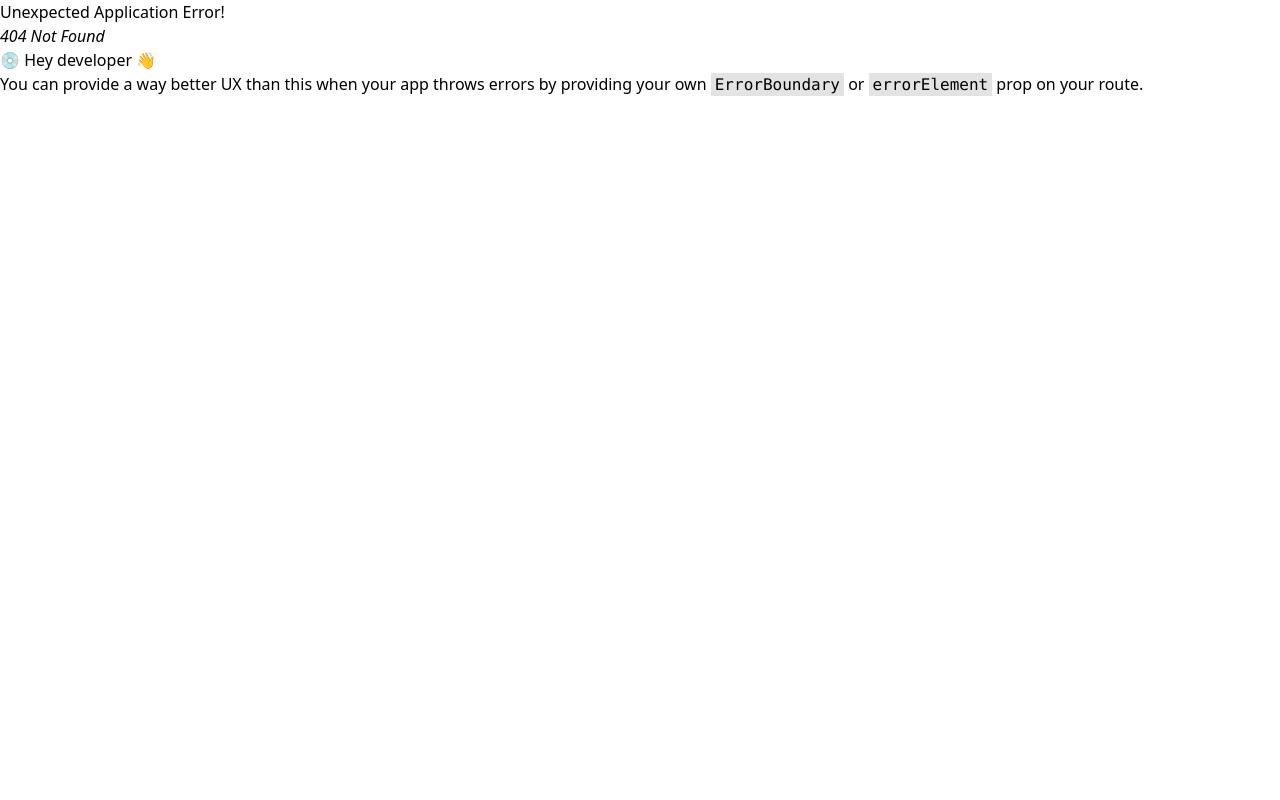
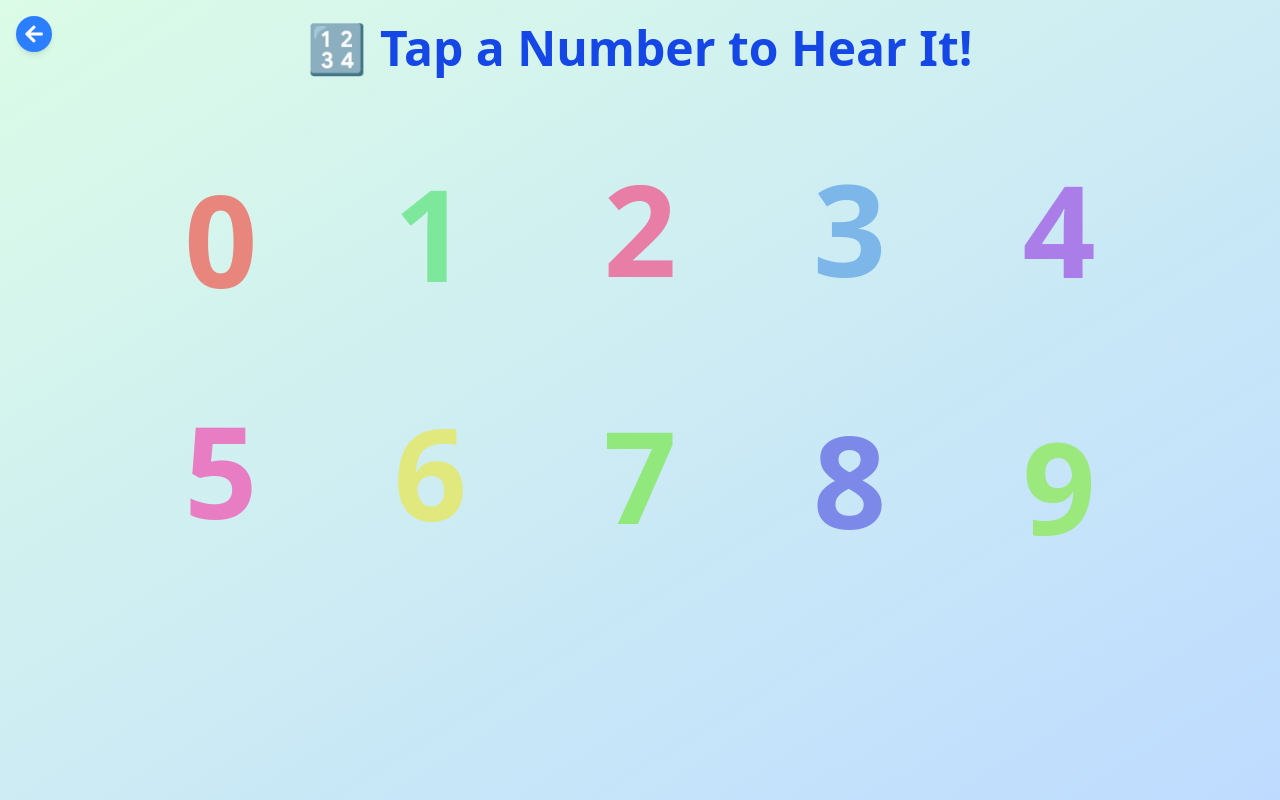
Before and after one commit to Sibuchanda/KidzoLearn, a React (Vite) app in the folder frontend/: page /NumberRecognition in a window 1280 px wide. Before the commit this address had no page. Built offline with nearby package versions, Linux system fonts and the light colour scheme.

Commit message:
Implemented NumberRecognition page

```diff
--- a/frontend/src/App.jsx
+++ b/frontend/src/App.jsx
@@ -4,6 +4,7 @@ import HomePage from "./pages/home/HomePage";
 import Dashboard from "./pages/dashboard/Dashboard";
 import KGActivities from "./pages/KG/KgActivities";
 import ColorRecognition from "./pages/KG/ColorRecognition";
+import NumberRecognition from './pages/KG/NumberRecognition';
 
 function App() {
   const router = createBrowserRouter([
@@ -23,6 +24,10 @@ function App() {
       path: "/ColorRecognition",
       element: <ColorRecognition />,
     },
+    {
+      path: "/NumberRecognition",
+      element: <NumberRecognition />,
+    },
   ]);
 
   return <RouterProvider router={router} />;
--- /dev/null
+++ b/frontend/src/pages/KG/KgActivities.css
@@ -0,0 +1,31 @@
+@keyframes floatUp {
+  from {
+    transform: translateY(0);
+    opacity: 1;
+  }
+  to {
+    transform: translateY(-120vh);
+    opacity: 0;
+  }
+}
+
+.animate-float-up {
+  animation-name: floatUp;
+  animation-timing-function: linear;
+  animation-iteration-count: infinite;
+}
+
+
+/* ====================Number Recognition================================ */
+@keyframes bounce {
+  0%, 100% {
+    transform: translateY(0px);
+  }
+  50% {
+    transform: translateY(-20px);
+  }
+}
+
+.bounce-number {
+  animation: bounce 1.5s infinite;
+}
--- a/frontend/src/pages/KG/KgActivities.jsx
+++ b/frontend/src/pages/KG/KgActivities.jsx
@@ -1,41 +1,81 @@
-import { FaPalette, FaSortNumericUpAlt, FaFont, FaDog } from 'react-icons/fa';
-import { useNavigate } from 'react-router-dom';
+import { FaPalette, FaSortNumericUpAlt, FaFont, FaDog, FaArrowLeft } from "react-icons/fa";
+import { useNavigate } from "react-router-dom";
+import './KgActivities.css'; // Ensure this is correctly imported
 
 const activities = [
   {
-    name: 'Color Identification',
+    name: "Color Identification",
     icon: <FaPalette className="text-4xl text-white" />,
-    bgColor: 'bg-red-400',
-    route: '/ColorRecognition',
+    bgColor: "bg-red-400",
+    route: "/ColorRecognition",
   },
   {
-    name: 'Number Identification',
+    name: "Number Identification",
     icon: <FaSortNumericUpAlt className="text-4xl text-white" />,
-    bgColor: 'bg-green-400',
-    route: '/NumberRecognition',
+    bgColor: "bg-green-400",
+    route: "/NumberRecognition",
   },
   {
-    name: 'Alphabet Identification',
+    name: "Alphabet Identification",
     icon: <FaFont className="text-4xl text-white" />,
-    bgColor: 'bg-blue-400',
-    route: '/AlphabetRecognition',
+    bgColor: "bg-blue-400",
+    route: "/AlphabetRecognition",
   },
   {
-    name: 'Animal Sound Game',
+    name: "Animal Sound Game",
     icon: <FaDog className="text-4xl text-white" />,
-    bgColor: 'bg-yellow-400',
-    route: '/AnimalSounds',
+    bgColor: "bg-yellow-400",
+    route: "/AnimalSounds",
   },
 ];
+
+// Generate a random candy color
+function getRandomCandyColor() {
+  const colors = ['#FF6B6B', '#FFD93D', '#6BCB77', '#4D96FF', '#FFB5E8', '#FCA652', '#A07AFB'];
+  return colors[Math.floor(Math.random() * colors.length)];
+}
 
 export default function KGActivities() {
   const navigate = useNavigate();
 
   return (
-    <div className="min-h-screen bg-gradient-to-br from-yellow-50 to-pink-100 p-6 sm:p-10">
-      <h1 className="text-4xl font-bold text-center text-pink-600 mb-10">🧸 KG Activities</h1>
+    <div className="relative min-h-screen bg-gradient-to-br from-yellow-50 to-pink-100 p-6 sm:p-10 overflow-hidden">
 
-      <div className="grid grid-cols-1 sm:grid-cols-2 md:grid-cols-2 gap-8 max-w-4xl mx-auto">
+      {/* Candy stick animation background */}
+      <div className="absolute inset-0 z-0 pointer-events-none overflow-hidden">
+  {[...Array(30)].map((_, i) => (
+    <div
+      key={i}
+      className="rose-sticker animate-float-up text-xl sm:text-2xl md:text-2xl lg:text-3xl"
+      style={{
+        left: `${Math.random() * 100}%`,
+        animationDelay: `${Math.random() * 10}s`,
+        animationDuration: `${8 + Math.random() * 5}s`,
+        top: '100%', // start from bottom
+        position: 'absolute',
+      }}
+    >
+      🍭
+    </div>
+  ))}
+</div>
+
+      {/* Back button */}
+      <button
+        onClick={() => navigate(-1)}
+        className="absolute top-6 left-6 text-white bg-pink-500 hover:bg-pink-600 p-2 rounded-full shadow-md z-10"
+        aria-label="Go back"
+      >
+        <FaArrowLeft className="text-2xl" />
+      </button>
+
+      {/* Page Title */}
+      <h1 className="text-4xl font-bold text-center text-pink-600 mb-10 relative z-10">
+        🧸 KG Activities
+      </h1>
+
+      {/* Activity Cards */}
+      <div className="relative z-10 grid grid-cols-1 sm:grid-cols-2 md:grid-cols-2 gap-8 max-w-4xl mx-auto">
         {activities.map((activity) => (
           <div
             key={activity.name}
@@ -43,7 +83,9 @@ export default function KGActivities() {
             className={`cursor-pointer ${activity.bgColor} p-8 rounded-2xl shadow-xl flex flex-col items-center justify-center text-white transition-transform hover:scale-105`}
           >
             {activity.icon}
-            <h2 className="mt-4 text-xl font-semibold text-center">{activity.name}</h2>
+            <h2 className="mt-4 text-xl font-semibold text-center">
+              {activity.name}
+            </h2>
           </div>
         ))}
       </div>
--- /dev/null
+++ b/frontend/src/pages/KG/NumberRecognition.jsx
@@ -0,0 +1,60 @@
+import { useState } from "react";
+import { FaArrowLeft, FaVolumeUp } from "react-icons/fa";
+import { useNavigate } from "react-router-dom";
+import "./KgActivities.css";
+
+const numbers = [0,1,2,3,4,5,6,7,8,9];
+
+export default function NumberBounce() {
+  const navigate = useNavigate();
+  const [speaking, setSpeaking] = useState(false);
+
+  const speakNumber = (number) => {
+    const utterance = new SpeechSynthesisUtterance(number.toString());
+    utterance.pitch = 1.2;
+    utterance.rate = 0.9;
+    utterance.onstart = () => setSpeaking(true);
+    utterance.onend = () => setSpeaking(false);
+    speechSynthesis.speak(utterance);
+  };
+
+  return (
+    <div className="min-h-screen bg-gradient-to-br from-green-100 to-blue-200 p-6 relative overflow-hidden">
+      {/* Back Button */}
+      <button
+        onClick={() => navigate(-1)}
+        className="absolute top-4 left-4 z-10 text-white bg-blue-500 hover:bg-blue-600 p-2 rounded-full shadow-md transition"
+        aria-label="Go back"
+      >
+        <FaArrowLeft className="text-xl" />
+      </button>
+
+      <h1 className="text-4xl sm:text-5xl font-bold text-center text-blue-700 mb-10">
+        🔢 Tap a Number to Hear It!
+      </h1>
+
+      <div className="grid grid-cols-3 sm:grid-cols-5 gap-x-6 gap-y-12 max-w-5xl mx-auto mt-20">
+        {numbers.map((num, index) => (
+          <div
+            key={index}
+            onClick={() => speakNumber(num)}
+            className="cursor-pointer text-[7rem] sm:text-[8rem] font-extrabold text-center bounce-number transition-transform duration-300"
+            style={{
+              animationDelay: `${index * 0.1}s`,
+              color: getRandomPastelColor(),
+            }}
+            aria-label={`Hear number ${num}`}
+          >
+            {num}
+          </div>
+        ))}
+      </div>
+    </div>
+  );
+}
+
+// Helper to get a random pastel color
+function getRandomPastelColor() {
+  const hue = Math.floor(Math.random() * 360);
+  return `hsl(${hue}, 70%, 70%)`;
+}
```
